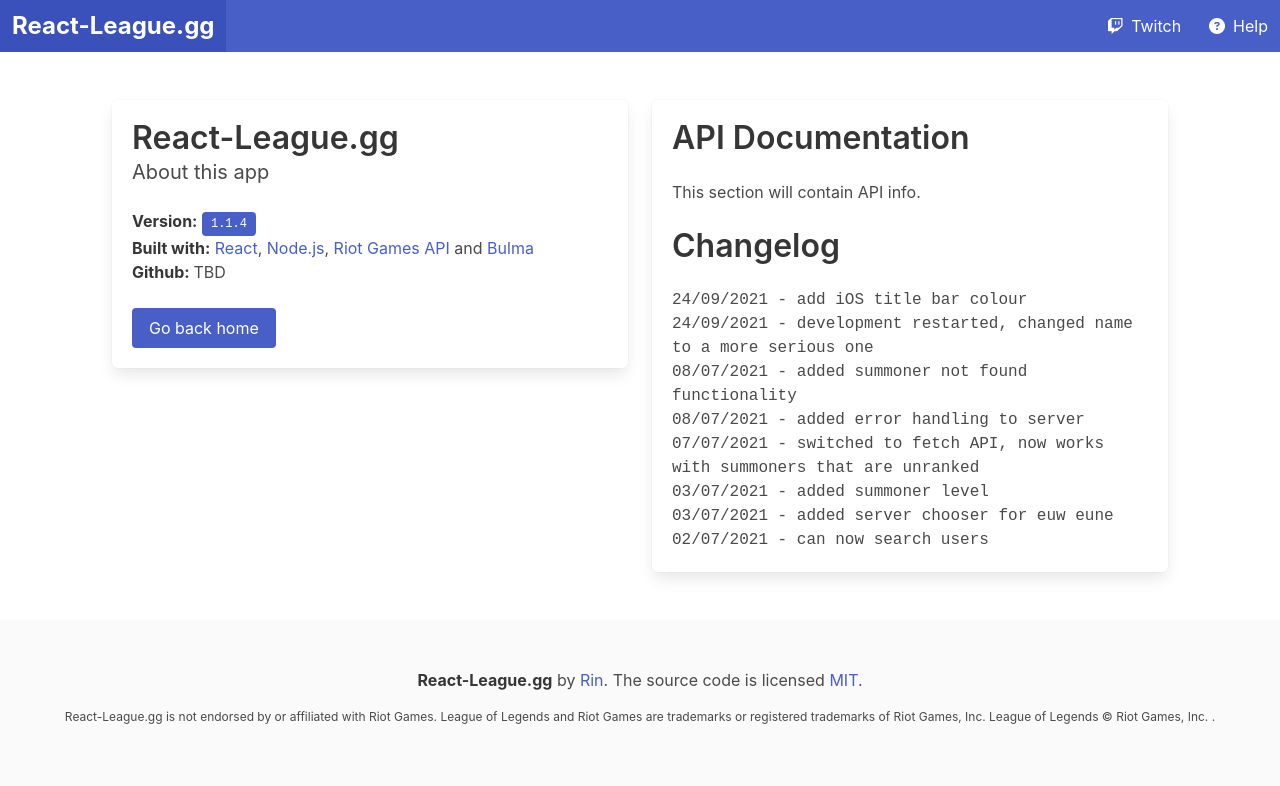
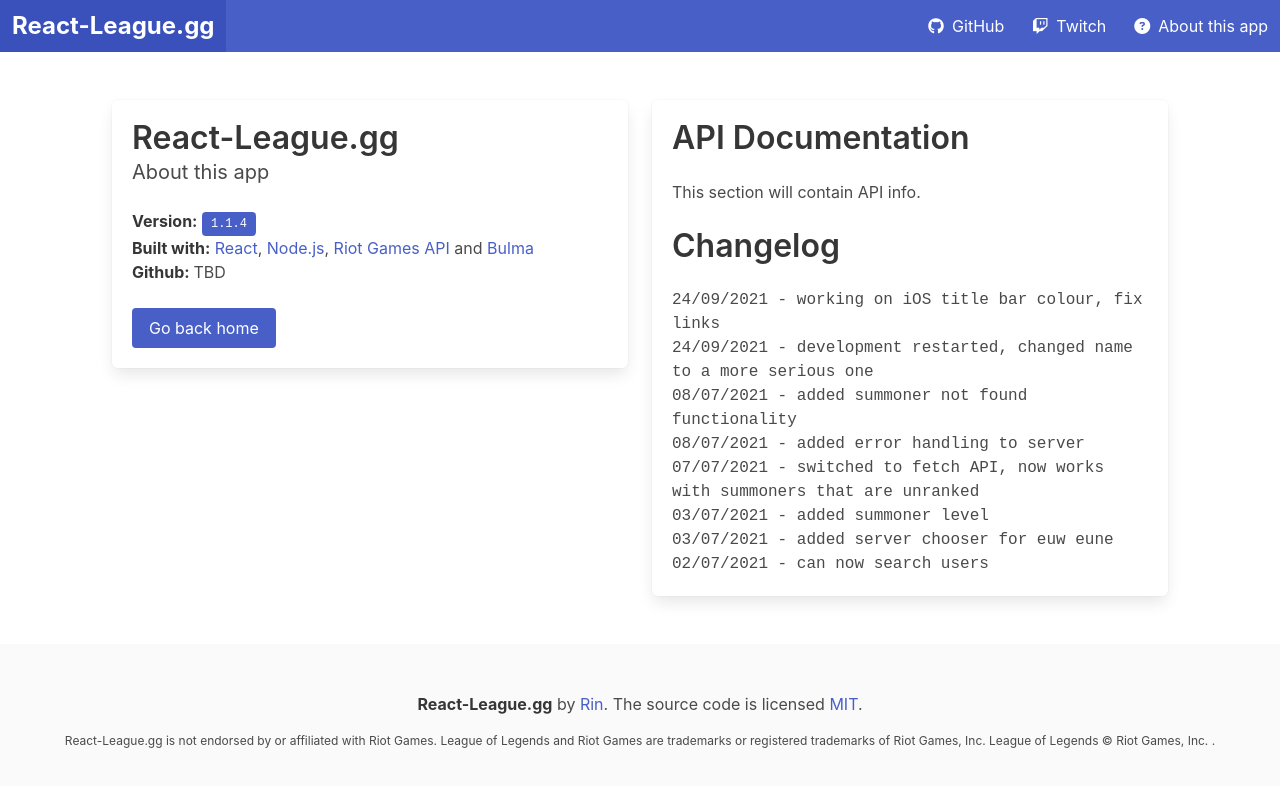
Before and after one commit to alexghiurau/react-league, a React (Create React App) app in the folder client/: page /about in a window 1280 px wide. Shown: the top 786 px of the page. Built offline with nearby package versions, Linux system fonts and the light colour scheme; the HTML template or start-up script is replaced by a standard one.

Commit message:
fix links

```diff
--- a/client/src/components/layout/Navbar.jsx
+++ b/client/src/components/layout/Navbar.jsx
@@ -31,9 +31,21 @@
       </div>
 
       <div className='navbar-end navbar-menu'>
+        {/* Begin github link */}
+        <a
+          href='https://github.com/alexghiurau/react-league'
+          className='navbar-item icon-text'>
+          <span className='icon-text'>
+            <span className='icon'>
+              <i className='fab fa-github'></i>
+            </span>
+            <span>GitHub</span>
+          </span>
+        </a>
+
         {/* Begin twitch link */}
         <a
-          href='https://www.twitch.tv/seniorul'
+          href='https://www.twitch.tv/bothsomewhere'
           className='navbar-item icon-text'>
           <span className='icon-text'>
             <span className='icon'>
@@ -49,7 +61,7 @@
             <span className='icon'>
               <i className='fas fa-question-circle'></i>
             </span>
-            <span>Help</span>
+            <span>About this app</span>
           </span>
         </Link>
       </div>
--- a/client/src/components/pages/About.jsx
+++ b/client/src/components/pages/About.jsx
@@ -36,7 +36,7 @@
             <br />
             <h1 className='title'>Changelog</h1>
             <span className='is-family-monospace'>
-              <p>24/09/2021 - add iOS title bar colour</p>
+              <p>24/09/2021 - working on iOS title bar colour, fix links</p>
               <p>
                 24/09/2021 - development restarted, changed name to a more
                 serious one
```
